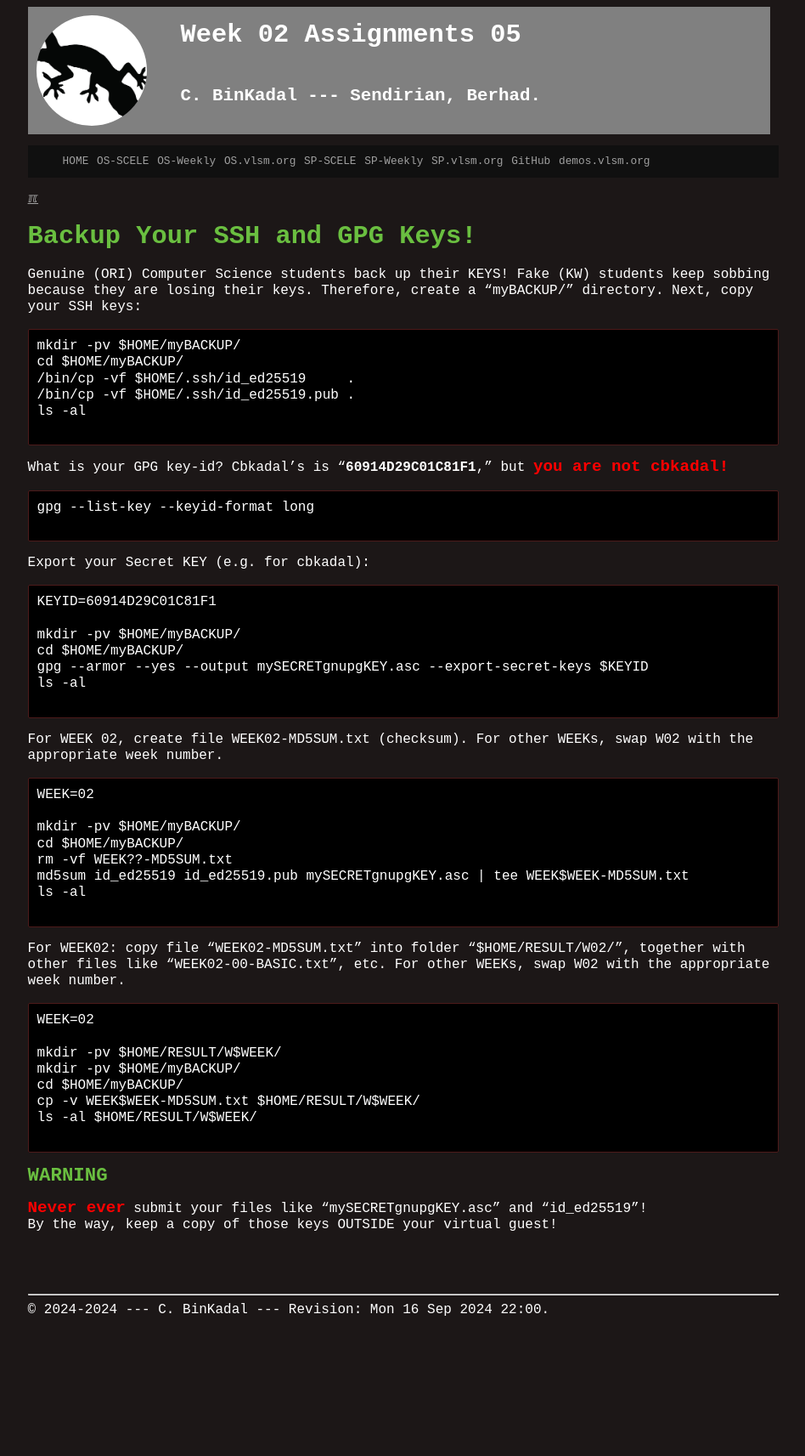
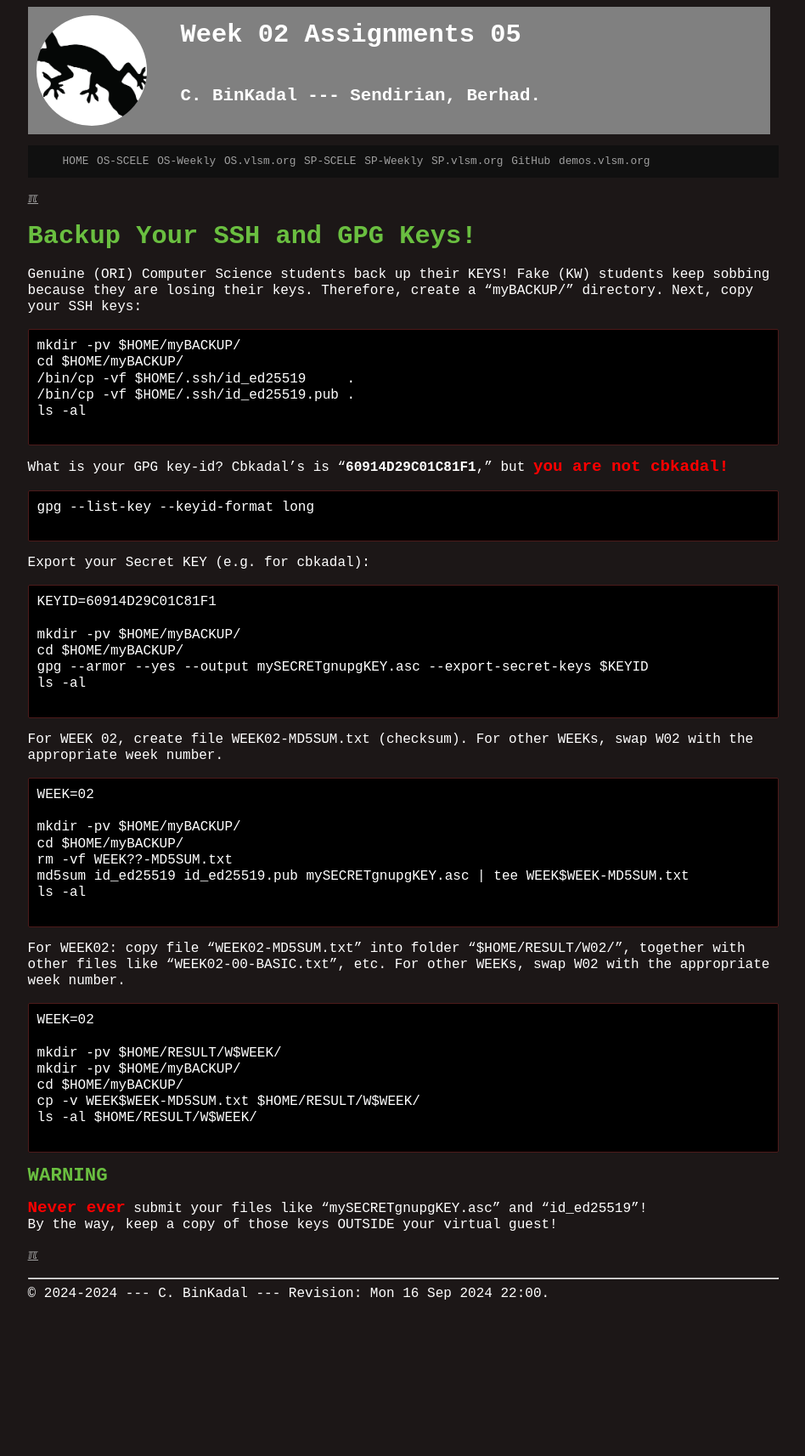
Before and after one commit to os2xx/demOS, a Jekyll site: the page built from W02-11.md, in a window 1280 px wide. Shown: the whole page at 85% size, without its empty margins (165-1113 px from the left). Built offline with Jekyll 4.4.1, drawn with Linux system fonts in a browser that asks for light colours.

Commit message:
OSP241 cbkadal

```diff
--- a/W02-11.md
+++ b/W02-11.md
@@ -76,4 +76,4 @@ ls -al $HOME/RESULT/W$WEEK/
 submit your files like "mySECRETgnupgKEY.asc" and "id_ed25519"!<br>
 By the way, keep a copy of those keys OUTSIDE your virtual guest!
 
-<br id="idxXXX"><br>
+[&#x213C;](#)<br id="idxXXX">
```
